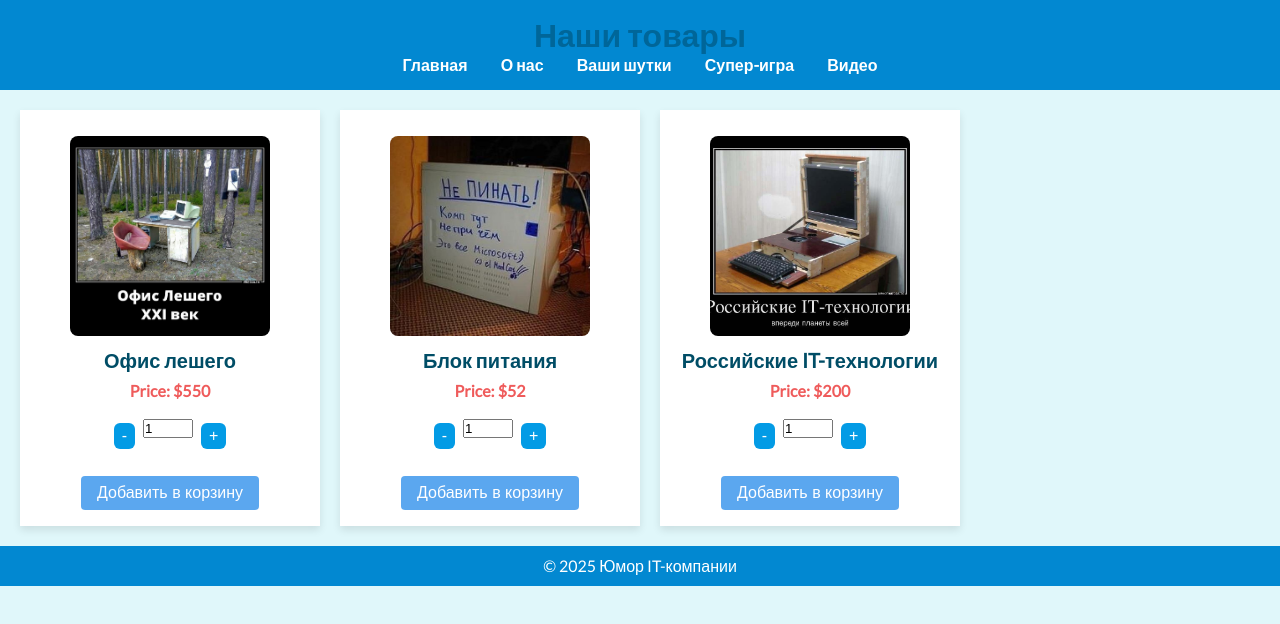
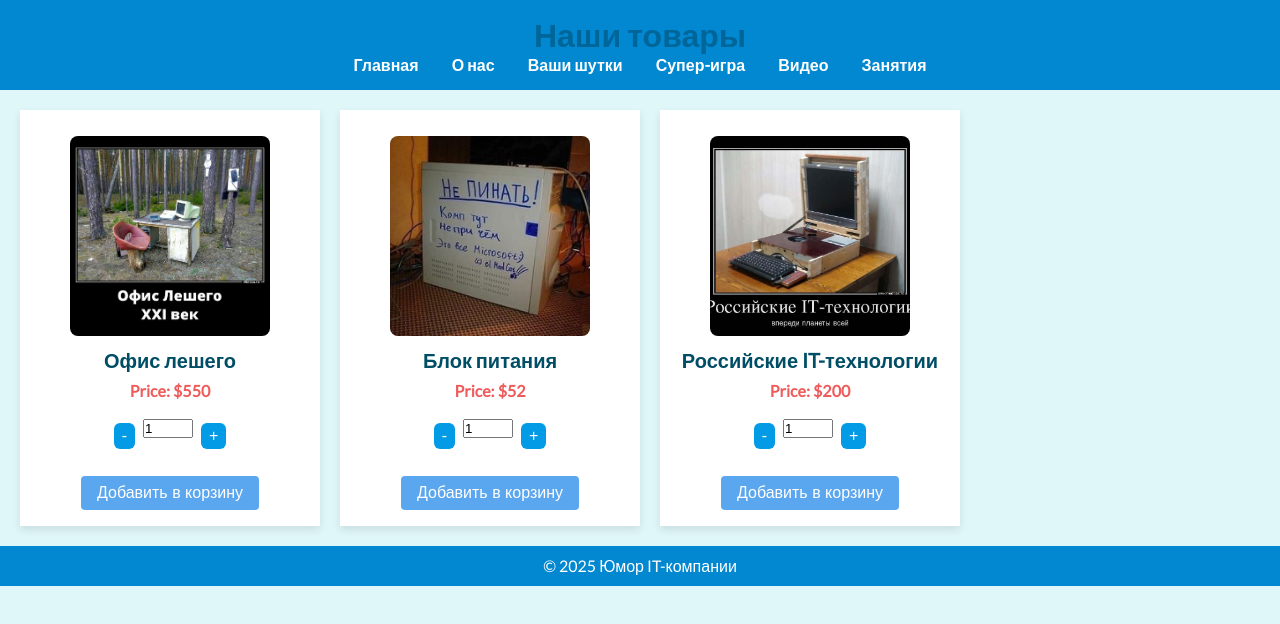
Before and after one commit to Isch-ka/Project, a plain HTML site: page json.html in a window 1280 px wide. Drawn offline with Linux system fonts and the light colour scheme.

Commit message:
Update json.html

```diff
--- a/json.html
+++ b/json.html
@@ -142,6 +142,7 @@
     <a href="jokes.html">Ваши шутки</a>
     <a href="game.html">Супер-игра</a>
    <a href="video.html">Видео</a>
+   <a href="lessons.html">Занятия</a>
   </nav>
 </header>
 
```
